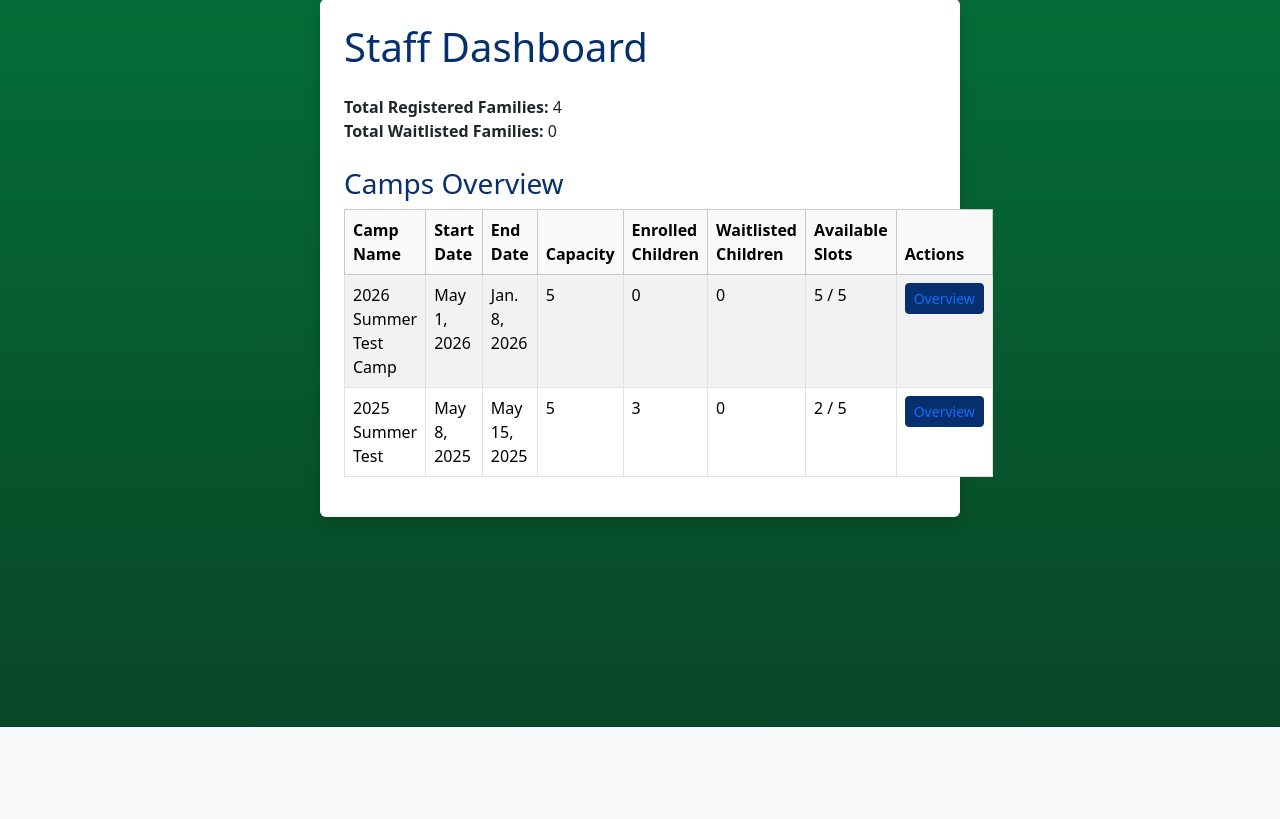
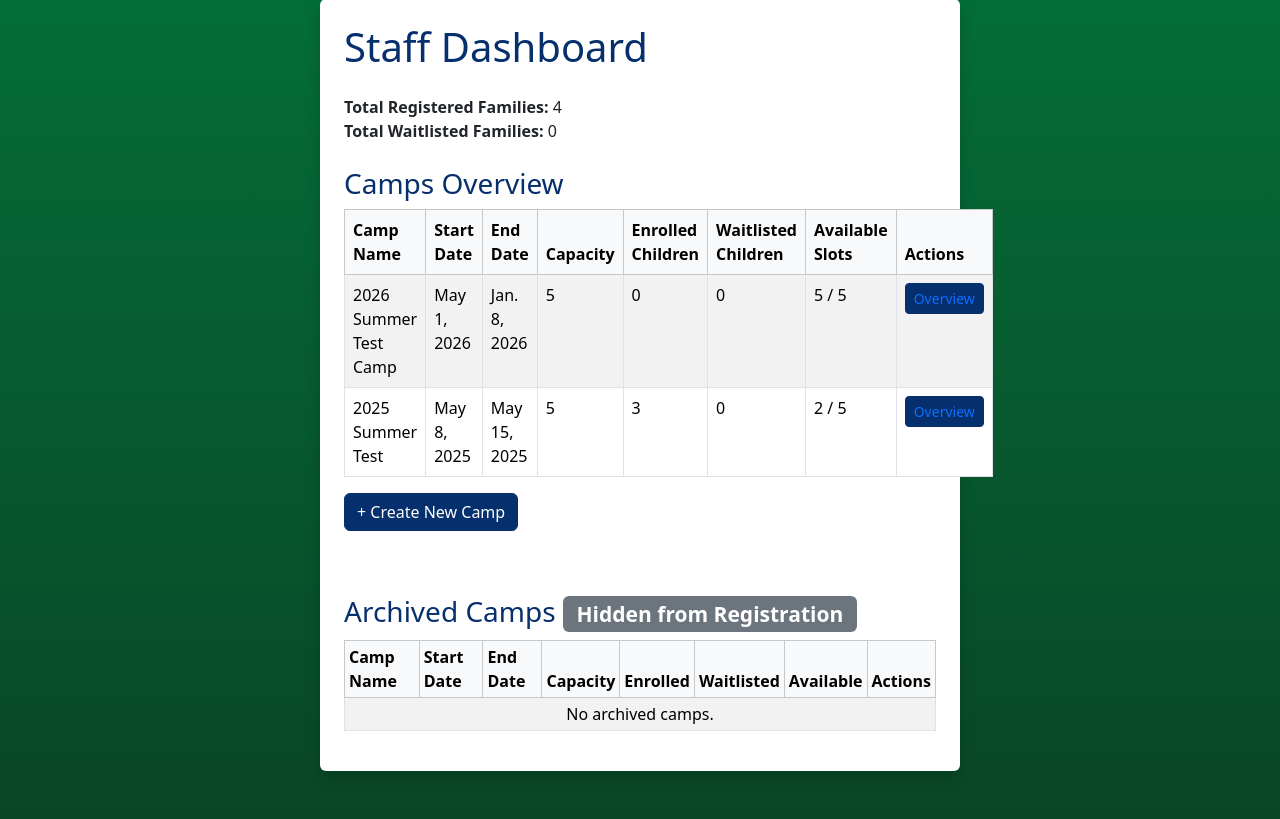
Before and after one commit to TrentenPodach/summercampsystemCSCI450, a Django app: page /staff/ in a window 1280 px wide. Shown: the part 73-892 px from the top of the page. Before the commit the page ends 800 px from the top, so only its background shows below. Run offline with Django 4.2, Linux system fonts and the light colour scheme; a user stored in the database is signed in; data comes from the database, SQL or seed files in the repository; both versions use the stored data as it was after the commit; data that the repository does not hold is empty; some libraries are stand-ins or nearby versions.

Commit message:
Implement camp archiving system with visibility, unarchive support, and registration filtering
- Added archive/unarchive buttons and status display to camp overview
- Separated active vs archived camps in dashboard with visual distinction
- Filtered out archived camps from registration dropdown
- Prevented registration into archived camps at the form level

```diff
--- a/riley test files/campreg/forms.py
+++ b/riley test files/campreg/forms.py
@@ -32,7 +32,7 @@ class FamilyForm(forms.ModelForm):
 
 class CampChoiceForm(forms.Form):
     camp = forms.ModelChoiceField(
-        queryset=Camp.objects.all(),
+        queryset=Camp.objects.filter(archived=False).order_by('start_date'),
         empty_label="Select a camp",
         widget=forms.Select(attrs={'class': 'form-control'})
     )
--- a/riley test files/campreg/models.py
+++ b/riley test files/campreg/models.py
@@ -33,7 +33,7 @@ class Camp(models.Model):
     end_date = models.DateField()
     max_capacity = models.IntegerField()
     registered_families = models.ManyToManyField(Family, blank=True)
-    #Change to registered_individuals/registered_users depending on family changes
+    archived = models.BooleanField(default=False)
 
     def __str__(self):
         return self.name
--- a/riley test files/staff/templates/staff/dashboard.html
+++ b/riley test files/staff/templates/staff/dashboard.html
@@ -12,7 +12,7 @@
     <strong>Total Waitlisted Families:</strong> {{ total_waitlisted }}
   </div>
 
-  <!-- Table showing all camps -->
+  <!-- Active Camps Table -->
   <h3 class="mt-4">Camps Overview</h3>
   <table class="table table-striped table-bordered">
     <thead class="table-light">
@@ -28,20 +28,15 @@
       </tr>
     </thead>
     <tbody>
-      {% for camp in camps %}
+      {% for camp in active_camps %}
         <tr>
-          <!-- Camp basic info -->
           <td>{{ camp.name }}</td>
           <td>{{ camp.start_date }}</td>
           <td>{{ camp.end_date }}</td>
           <td>{{ camp.max_capacity }}</td>
-
-          <!-- Enrollment and waitlist info -->
           <td>{{ camp.enrolled_children }}</td>
           <td>{{ camp.waitlisted_children }}</td>
           <td>{{ camp.available_spots }} / {{ camp.max_capacity }}</td>
-
-          <!-- Action buttons -->
           <td>
             <a href="{% url 'staff:camp_overview' camp.id %}" class="btn btn-sm btn-outline-primary mb-1">Overview</a>
           </td>
@@ -53,5 +48,45 @@
       {% endfor %}
     </tbody>
   </table>
+
+  <!-- Create New Camp Button -->
+  <a href="{% url 'staff:create_camp' %}" class="btn btn-success mb-3">+ Create New Camp</a>
+
+  <!-- Archived Camps Table -->
+  <h3 class="mt-5">Archived Camps <span class="badge bg-secondary">Hidden from Registration</span></h3>
+  <table class="table table-striped table-bordered table-sm text-muted">
+    <thead class="table-light">
+      <tr>
+        <th>Camp Name</th>
+        <th>Start Date</th>
+        <th>End Date</th>
+        <th>Capacity</th>
+        <th>Enrolled</th>
+        <th>Waitlisted</th>
+        <th>Available</th>
+        <th>Actions</th>
+      </tr>
+    </thead>
+    <tbody>
+      {% for camp in archived_camps %}
+        <tr class="text-muted">
+          <td>{{ camp.name }}</td>
+          <td>{{ camp.start_date }}</td>
+          <td>{{ camp.end_date }}</td>
+          <td>{{ camp.max_capacity }}</td>
+          <td>{{ camp.enrolled_children }}</td>
+          <td>{{ camp.waitlisted_children }}</td>
+          <td>{{ camp.available_spots }} / {{ camp.max_capacity }}</td>
+          <td>
+            <a href="{% url 'staff:camp_overview' camp.id %}" class="btn btn-sm btn-outline-secondary">View</a>
+          </td>
+        </tr>
+      {% empty %}
+        <tr>
+          <td colspan="8" class="text-center">No archived camps.</td>
+        </tr>
+      {% endfor %}
+    </tbody>
+  </table>
 </div>
 {% endblock %}
--- a/riley test files/staff/urls.py
+++ b/riley test files/staff/urls.py
@@ -13,4 +13,7 @@ urlpatterns = [
     path('camp/<int:camp_id>/promote/<int:family_id>/', views.promote_waitlist, name='promote_waitlist'),
     path('camp/<int:camp_id>/remove/<int:family_id>/', views.remove_waitlist, name='remove_waitlist'),
     path('camp/<int:camp_id>/remove-family/<int:family_id>/', views.remove_family_from_camp, name='remove_family'),
+    path('camp/create/', views.create_camp, name='create_camp'),
+    path('camp/<int:camp_id>/archive/', views.archive_camp, name='archive_camp'),
+    path('camp/<int:camp_id>/unarchive/', views.unarchive_camp, name='unarchive_camp'),
 ]
--- a/riley test files/staff/views.py
+++ b/riley test files/staff/views.py
@@ -3,37 +3,37 @@ from django.contrib.auth.decorators import user_passes_test
 from campreg.models import Camp, Family, WaitingList
 from django.shortcuts import get_object_or_404
 from django.shortcuts import redirect
-
+from .forms import CampForm
 
 # Step 5: Custom check to allow only staff
 def is_staff(user):
     return user.is_authenticated and user.is_staff
 
-# Staff-only dashboard view
 @user_passes_test(is_staff)
 def dashboard(request):
-    camps = Camp.objects.all()
-    total_families = Family.objects.count()
-    total_waitlisted = WaitingList.objects.count()
+    active_camps = Camp.objects.filter(archived=False)
+    archived_camps = Camp.objects.filter(archived=True)
 
-    for camp in camps:
-        enrolled = 0
-        for family in camp.registered_families.all():
-            enrolled += family.members.exclude(id=family.primary_contact.id).count()
-        camp.enrolled_children = enrolled
+    for camp_list in (active_camps, archived_camps):
+        for camp in camp_list:
+            enrolled = sum(
+                f.members.exclude(id=f.primary_contact.id).count()
+                for f in camp.registered_families.all()
+            )
+            camp.enrolled_children = enrolled
 
-        # Count all waitlisted children
-        waitlisted = 0
-        for entry in WaitingList.objects.filter(camp=camp):
-            waitlisted += entry.family.members.exclude(id=entry.family.primary_contact.id).count()
-        camp.waitlisted_children = waitlisted
-
-        camp.available_spots = max(0, camp.max_capacity - camp.enrolled_children)
+            waitlisted = sum(
+                entry.family.members.exclude(id=entry.family.primary_contact.id).count()
+                for entry in WaitingList.objects.filter(camp=camp)
+            )
+            camp.waitlisted_children = waitlisted
+            camp.available_spots = max(0, camp.max_capacity - enrolled)
 
     return render(request, 'staff/dashboard.html', {
-        'camps': camps,
-        'total_families': total_families,
-        'total_waitlisted': total_waitlisted
+        'active_camps': active_camps,
+        'archived_camps': archived_camps,
+        'total_families': Family.objects.count(),
+        'total_waitlisted': WaitingList.objects.count()
     })
 
 @user_passes_test(is_staff)
@@ -99,3 +99,35 @@ def remove_family_from_camp(request, camp_id, family_id):
             member.delete()
 
     return redirect('staff:camp_overview', camp_id=camp.id)
+
+@user_passes_test(is_staff)
+def create_camp(request):
+    if request.method == 'POST':
+        form = CampForm(request.POST)
+        if form.is_valid():
+            form.save()
+            return redirect('staff:dashboard')
+    else:
+        form = CampForm()
+
+    return render(request, 'staff/create_camp.html', {'form': form})
+
+@user_passes_test(is_staff)
+def archive_camp(request, camp_id):
+    camp = get_object_or_404(Camp, id=camp_id)
+
+    if request.method == 'POST':
+        camp.archived = True
+        camp.save()
+
+    return redirect('staff:camp_overview', camp_id=camp.id)
+
+@user_passes_test(is_staff)
+def unarchive_camp(request, camp_id):
+    camp = get_object_or_404(Camp, id=camp_id)
+
+    if request.method == 'POST':
+        camp.archived = False
+        camp.save()
+
+    return redirect('staff:camp_overview', camp_id=camp.id)
```
Also changed, not shown: riley test files/campreg/views.py (+0 -12 lines), riley test files/staff/forms.py (added, +13 -0 lines), riley test files/staff/templates/staff/camp_overview.html (+24 -1 lines), riley test files/staff/templates/staff/create_camp.html (added, +16 -0 lines), riley test files/users/views.py (+35 -26 lines), riley test files/campreg/migrations/0003_remove_camp_registered_families_camp_archived.py (added), riley test files/campreg/migrations/0004_camp_registered_families.py (added), riley test files/db.sqlite3.
